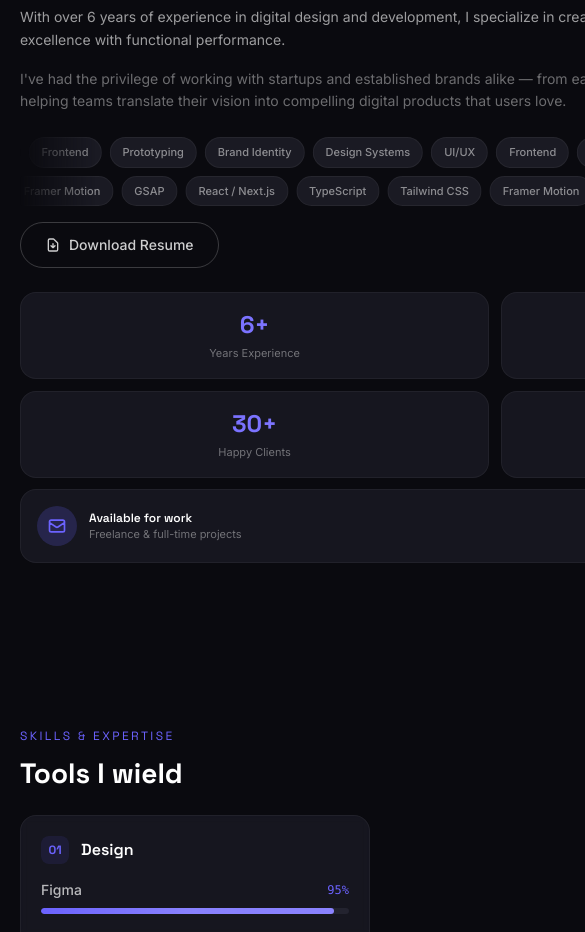
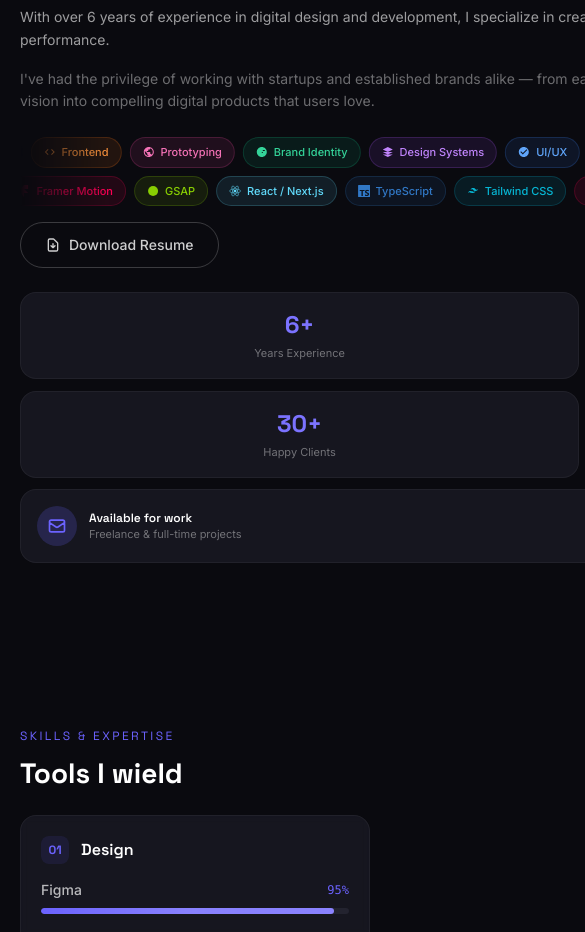
Before and after one commit to tatabiinhairudinambo/portfoliopro, a React (Vite) app: page / in a window 390 px wide. Shown: the part 1040-1972 px from the top of the page, 585 px wide, since content can reach past the window. Built offline with nearby package versions, Linux system fonts and the light colour scheme.

Commit message:
Add brand-colored icons to About section marquee tags

```diff
--- a/src/components/About.jsx
+++ b/src/components/About.jsx
@@ -60,6 +60,22 @@ const stats = [
   { number: '15+', label: 'Countries Reached' },
 ]
 
+const row1Tags = [
+  { label: 'Design Systems', color: 'bg-purple-500/10 border-purple-500/20 text-purple-400', icon: <svg className="w-3 h-3" viewBox="0 0 24 24" fill="currentColor"><path d="M12 2L2 7l10 5 10-5-10-5zM2 17l10 5 10-5M2 12l10 5 10-5"/></svg> },
+  { label: 'UI/UX', color: 'bg-blue-500/10 border-blue-500/20 text-blue-400', icon: <svg className="w-3 h-3" viewBox="0 0 24 24" fill="currentColor"><path d="M12 2C6.48 2 2 6.48 2 12s4.48 10 10 10 10-4.48 10-10S17.52 2 12 2zm-2 15l-5-5 1.41-1.41L10 14.17l7.59-7.59L19 8l-9 9z"/></svg> },
+  { label: 'Frontend', color: 'bg-orange-500/10 border-orange-500/20 text-orange-400', icon: <svg className="w-3 h-3" viewBox="0 0 24 24" fill="currentColor"><path d="M9.4 16.6L4.8 12l4.6-4.6L8 6l-6 6 6 6 1.4-1.4zm5.2 0l4.6-4.6-4.6-4.6L16 6l6 6-6 6-1.4-1.4z"/></svg> },
+  { label: 'Prototyping', color: 'bg-pink-500/10 border-pink-500/20 text-pink-400', icon: <svg className="w-3 h-3" viewBox="0 0 24 24" fill="currentColor"><path d="M12 2C6.48 2 2 6.48 2 12s4.48 10 10 10 10-4.48 10-10S17.52 2 12 2zm-1 17.93c-3.95-.49-7-3.85-7-7.93 0-.62.08-1.21.21-1.79L9 15v1c0 1.1.9 2 2 2v1.93zm6.9-2.54c-.26-.81-1-1.39-1.9-1.39h-1v-3c0-.55-.45-1-1-1H8v-2h2c.55 0 1-.45 1-1V7h2c1.1 0 2-.9 2-2v-.41c2.93 1.19 5 4.06 5 7.41 0 2.08-.8 3.97-2.1 5.39z"/></svg> },
+  { label: 'Brand Identity', color: 'bg-emerald-500/10 border-emerald-500/20 text-emerald-400', icon: <svg className="w-3 h-3" viewBox="0 0 24 24" fill="currentColor"><path d="M12 22C6.477 22 2 17.523 2 12S6.477 2 12 2s10 4.477 10 10-4.477 10-10 10zm-3.5-8v2H8v-2h.5zM16 8h-2v2h2V8zm-2 4h-2v2h2v-2zm4-4h-2v2h2v-2z"/></svg> },
+]
+
+const row2Tags = [
+  { label: 'React / Next.js', color: 'bg-[#61DAFB]/10 border-[#61DAFB]/20 text-[#61DAFB]', icon: <svg className="w-3 h-3" viewBox="0 0 24 24" fill="currentColor"><circle cx="12" cy="12" r="2.5"/><g fill="none" stroke="currentColor" strokeWidth="1"><ellipse rx="11" ry="4.2" cx="12" cy="12"/><ellipse rx="11" ry="4.2" cx="12" cy="12" transform="rotate(60 12 12)"/><ellipse rx="11" ry="4.2" cx="12" cy="12" transform="rotate(120 12 12)"/></g></svg> },
+  { label: 'TypeScript', color: 'bg-[#3178C6]/10 border-[#3178C6]/20 text-[#3178C6]', icon: <svg className="w-3 h-3" viewBox="0 0 24 24" fill="currentColor"><path d="M1.125 0C.502 0 0 .502 0 1.125v21.75C0 23.498.502 24 1.125 24h21.75c.623 0 1.125-.502 1.125-1.125V1.125C24 .502 23.498 0 22.875 0zm17.363 9.75c.612 0 1.154.037 1.627.111a6.38 6.38 0 011.306.34v2.458a3.95 3.95 0 00-.643-.361 5.093 5.093 0 00-.717-.26 5.453 5.453 0 00-1.426-.2c-.3 0-.573.028-.819.086a2.1 2.1 0 00-.623.242c-.17.104-.3.229-.393.374a.888.888 0 00-.14.49c0 .196.053.373.156.529.104.156.252.304.443.444s.423.276.696.41c.273.135.582.274.926.416.47.197.892.407 1.266.628.374.222.695.473.963.753.268.279.472.598.614.957.142.359.214.776.214 1.253 0 .657-.125 1.21-.373 1.656a3.033 3.033 0 01-1.012 1.085 4.38 4.38 0 01-1.487.596c-.566.12-1.163.18-1.79.18a9.916 9.916 0 01-1.84-.164 5.544 5.544 0 01-1.512-.493v-2.63a5.033 5.033 0 003.237 1.2c.333 0 .624-.03.872-.09.249-.06.456-.144.623-.25.166-.108.29-.234.373-.38a1.023 1.023 0 00-.074-1.089 2.12 2.12 0 00-.537-.5 5.597 5.597 0 00-.807-.444 27.72 27.72 0 00-1.007-.436c-.918-.383-1.602-.852-2.053-1.405-.45-.553-.676-1.222-.676-2.005 0-.614.123-1.141.369-1.582.246-.441.58-.804 1.004-1.089a4.494 4.494 0 011.47-.629 7.536 7.536 0 011.77-.201zm-15.113.188h9.563v2.166H9.506v9.646H6.789v-9.646H3.375z"/></svg> },
+  { label: 'Tailwind CSS', color: 'bg-[#06B6D4]/10 border-[#06B6D4]/20 text-[#06B6D4]', icon: <svg className="w-3 h-3" viewBox="0 0 24 24" fill="currentColor"><path d="M12 6c-2.67 0-4.33 1.33-5 4 1-1.33 2.17-1.83 3.5-1.5.76.19 1.3.74 1.9 1.35.98 1 2.13 2.15 4.6 2.15 2.67 0 4.33-1.33 5-4-1 1.33-2.17 1.83-3.5 1.5-.76-.19-1.3-.74-1.9-1.35C15.92 7.15 14.77 6 12 6zm-5 6c-2.67 0-4.33 1.33-5 4 1-1.33 2.17-1.83 3.5-1.5.76.19 1.3.74 1.9 1.35C8.08 15 9.23 16.15 11.7 16.15c2.67 0 4.33-1.33 5-4-1 1.33-2.17 1.83-3.5 1.5-.76-.19-1.3-.74-1.9-1.35C10.92 13.15 9.77 12 7 12z"/></svg> },
+  { label: 'Framer Motion', color: 'bg-[#FF0055]/10 border-[#FF0055]/20 text-[#FF0055]', icon: <svg className="w-3 h-3" viewBox="0 0 24 24" fill="currentColor"><path d="M4 0h16v8H12l8 8H12v8l-8-8V8L12 0z"/></svg> },
+  { label: 'GSAP', color: 'bg-[#88CE02]/10 border-[#88CE02]/20 text-[#88CE02]', icon: <svg className="w-3 h-3" viewBox="0 0 24 24" fill="currentColor"><circle cx="12" cy="12" r="10"/></svg> },
+]
+
 export default function About({ active }) {
   return (
     <section id="about" className="section-panel">
@@ -96,9 +112,10 @@ export default function About({ active }) {
                   animate={{ x: ['0%', '-50%'] }}
                   transition={{ repeat: Infinity, duration: 18, ease: 'linear' }}
                 >
-                  {[...['Design Systems', 'UI/UX', 'Frontend', 'Prototyping', 'Brand Identity'], ...['Design Systems', 'UI/UX', 'Frontend', 'Prototyping', 'Brand Identity']].map((tag, i) => (
-                    <span key={`r1-${i}`} className="px-3 md:px-4 py-1.5 md:py-2 text-[11px] md:text-xs font-medium bg-dark-200 border border-white/5 rounded-full text-white/50 whitespace-nowrap">
-                      {tag}
+                  {[...row1Tags, ...row1Tags].map((tag, i) => (
+                    <span key={`r1-${i}`} className={`inline-flex items-center gap-1.5 px-3 md:px-4 py-1.5 md:py-2 text-[11px] md:text-xs font-medium border rounded-full whitespace-nowrap ${tag.color}`}>
+                      {tag.icon}
+                      {tag.label}
                     </span>
                   ))}
                 </motion.div>
@@ -109,9 +126,10 @@ export default function About({ active }) {
                   animate={{ x: ['-50%', '0%'] }}
                   transition={{ repeat: Infinity, duration: 20, ease: 'linear' }}
                 >
-                  {[...['React / Next.js', 'TypeScript', 'Tailwind CSS', 'Framer Motion', 'GSAP'], ...['React / Next.js', 'TypeScript', 'Tailwind CSS', 'Framer Motion', 'GSAP']].map((tag, i) => (
-                    <span key={`r2-${i}`} className="px-3 md:px-4 py-1.5 md:py-2 text-[11px] md:text-xs font-medium bg-dark-200 border border-white/5 rounded-full text-white/50 whitespace-nowrap">
-                      {tag}
+                  {[...row2Tags, ...row2Tags].map((tag, i) => (
+                    <span key={`r2-${i}`} className={`inline-flex items-center gap-1.5 px-3 md:px-4 py-1.5 md:py-2 text-[11px] md:text-xs font-medium border rounded-full whitespace-nowrap ${tag.color}`}>
+                      {tag.icon}
+                      {tag.label}
                     </span>
                   ))}
                 </motion.div>
```
